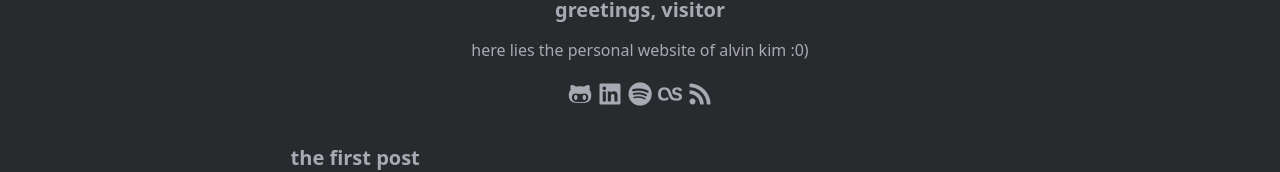
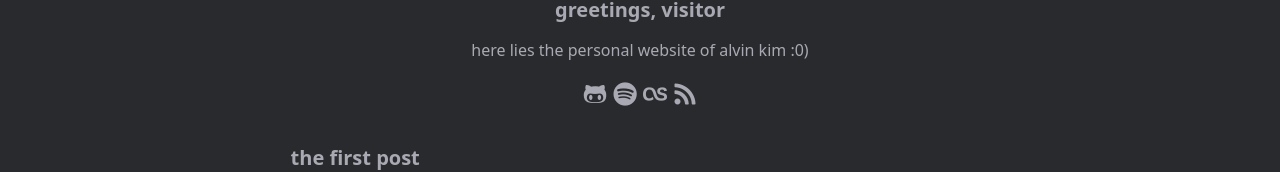
Before and after one commit to dumpstr/dumpstr.github.io, a plain HTML site: page index.html in a window 1280 px wide. Shown: the part 192-364 px from the top of the page. Drawn offline with Linux system fonts and the light colour scheme.

Commit message:
removed info

```diff
--- a/index.html
+++ b/index.html
@@ -98,7 +98,7 @@
         data-srcset="/img/avatar.JPG, /img/avatar.JPG 1.5x, /img/avatar.JPG 2x"
         data-sizes="auto"
         alt="/img/avatar.JPG"
-        title="/img/avatar.JPG" /></a></div><h1 class="home-title">greetings, visitor</h1><h2 class="home-subtitle">here lies the personal website of alvin kim :0)</h2><div class="links"><a href="https://github.com/dumpstr" title="GitHub" target="_blank" rel="noopener noreffer me"><i class="fab fa-github-alt fa-fw"></i></a><a href="https://linkedin.com/in/alskim" title="LinkedIn" target="_blank" rel="noopener noreffer me"><i class="fab fa-linkedin fa-fw"></i></a><a href="https://open.spotify.com/user/greetingsfromsweden" title="Spotify" target="_blank" rel="noopener noreffer me"><i class="fab fa-spotify fa-fw"></i></a><a href="https://www.last.fm/user/lolbearz" title="Last.fm" target="_blank" rel="noopener noreffer me"><i class="fab fa-lastfm fa-fw"></i></a><a href="/index.xml" title="RSS" target="_blank" rel="noopener noreffer me"><i class="fas fa-rss fa-fw"></i></a></div></div>
+        title="/img/avatar.JPG" /></a></div><h1 class="home-title">greetings, visitor</h1><h2 class="home-subtitle">here lies the personal website of alvin kim :0)</h2><div class="links"><a href="https://github.com/dumpstr" title="GitHub" target="_blank" rel="noopener noreffer me"><i class="fab fa-github-alt fa-fw"></i></a><a href="https://open.spotify.com/user/greetingsfromsweden" title="Spotify" target="_blank" rel="noopener noreffer me"><i class="fab fa-spotify fa-fw"></i></a><a href="https://www.last.fm/user/lolbearz" title="Last.fm" target="_blank" rel="noopener noreffer me"><i class="fab fa-lastfm fa-fw"></i></a><a href="/index.xml" title="RSS" target="_blank" rel="noopener noreffer me"><i class="fas fa-rss fa-fw"></i></a></div></div>
 <article class="single summary" itemscope itemtype="http://schema.org/Article"><h1 class="single-title" itemprop="name headline">
         <a href="/my-first-post/">the first post</a>
     </h1><div class="post-meta"><span class="post-author"><a href="/" title="Author" rel=" author" class="author"><i class="fas fa-user-circle fa-fw"></i>alv</a></span>&nbsp;<span class="post-publish">published on <time datetime="2022-01-15">2022-01-15</time></span></div><div class="content">hello, everyone!
```
